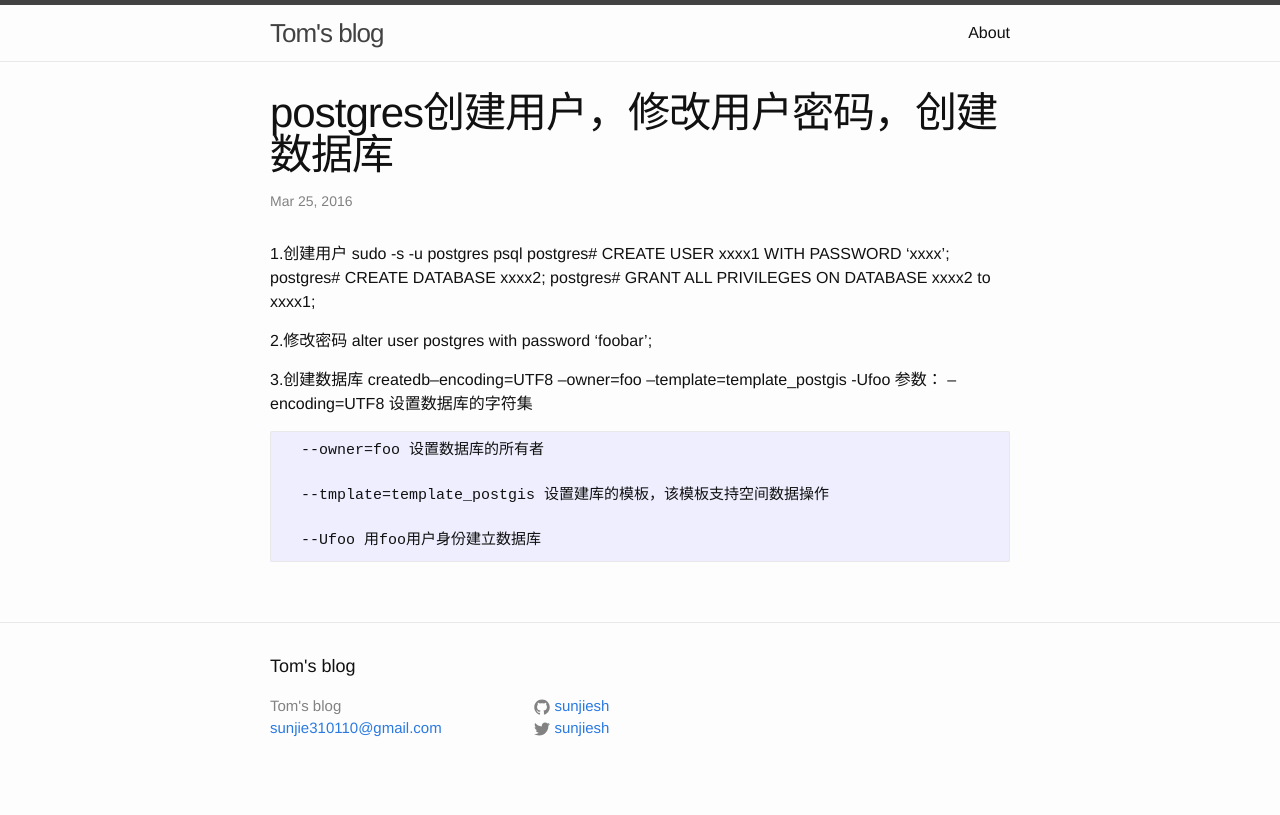
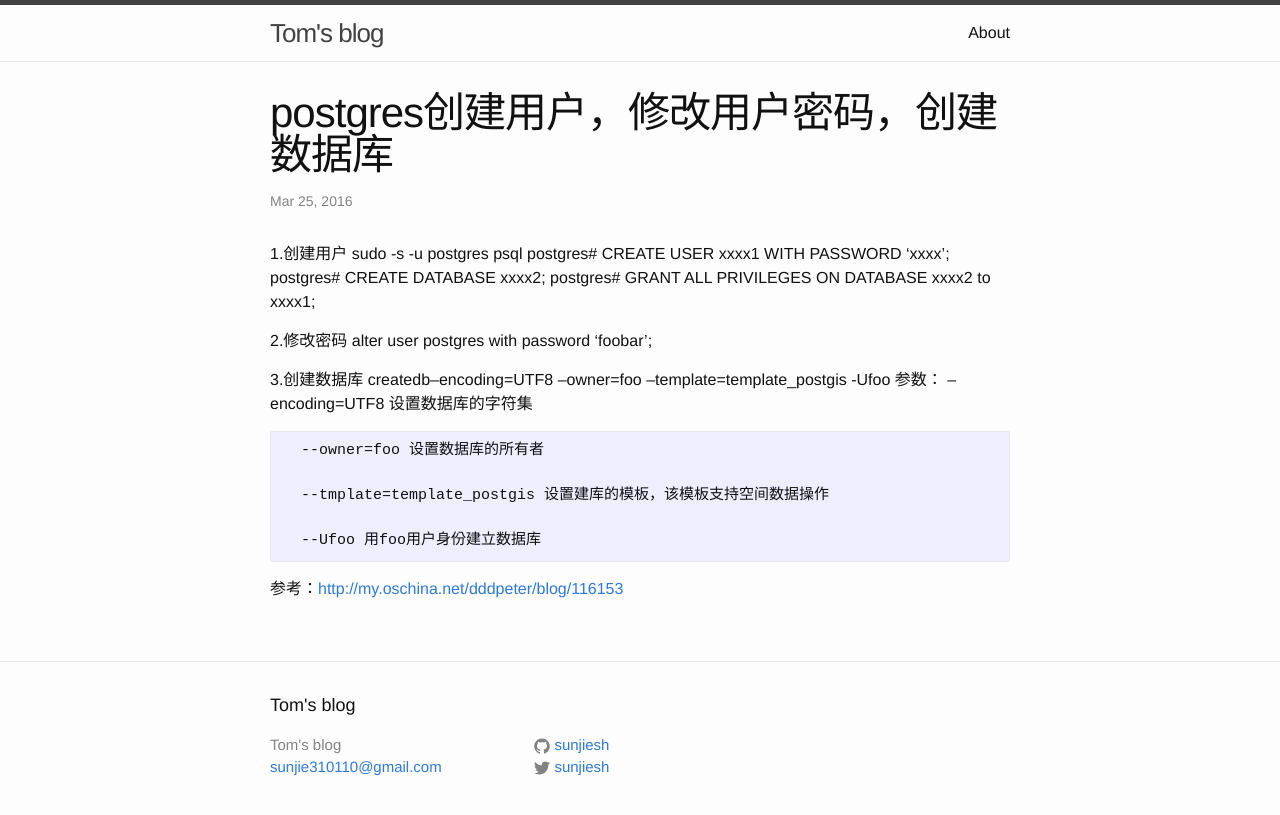
Before and after one commit to sunjiesh/sunjiesh.github.io, a Jekyll site: the page built from _posts/2016-03-25-postgres创建用户修改用户密码创建数据库.markdown, in a window 1280 px wide. Shown: the top 815 px of the page. Built offline with Jekyll 4.4.1, drawn with Linux system fonts in a browser that asks for light colours; some of the changed lines change nothing that is shown.

Commit message:
change post

```diff
--- a/_posts/2016-03-25-postgres创建用户修改用户密码创建数据库.markdown
+++ b/_posts/2016-03-25-postgres创建用户修改用户密码创建数据库.markdown
@@ -2,7 +2,7 @@
 layout: post
 title:  "postgres创建用户，修改用户密码，创建数据库"
 date:   2016-03-25 16:50:03 +0800
-categories: virtualbox
+categories: postgres
 ---
 
 1.创建用户
@@ -25,3 +25,5 @@ createdb--encoding=UTF8 --owner=foo --template=template_postgis -Ufoo
       --tmplate=template_postgis 设置建库的模板，该模板支持空间数据操作
 
       --Ufoo 用foo用户身份建立数据库
+
+参考：<a href="http://my.oschina.net/dddpeter/blog/116153" target="_blank">http://my.oschina.net/dddpeter/blog/116153</a>
```
